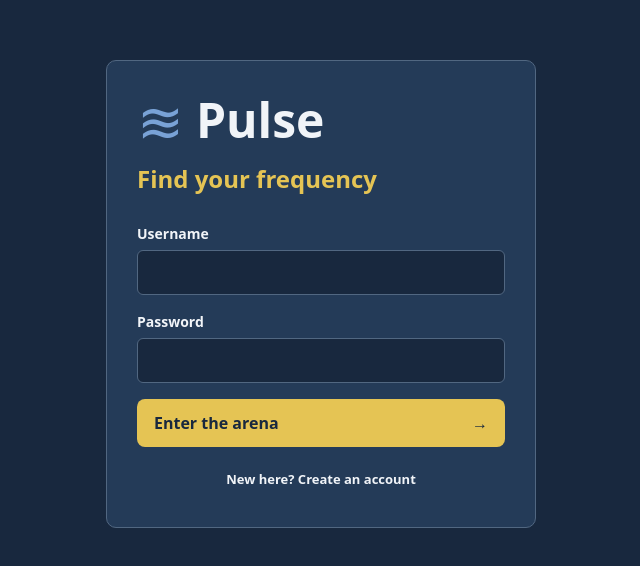
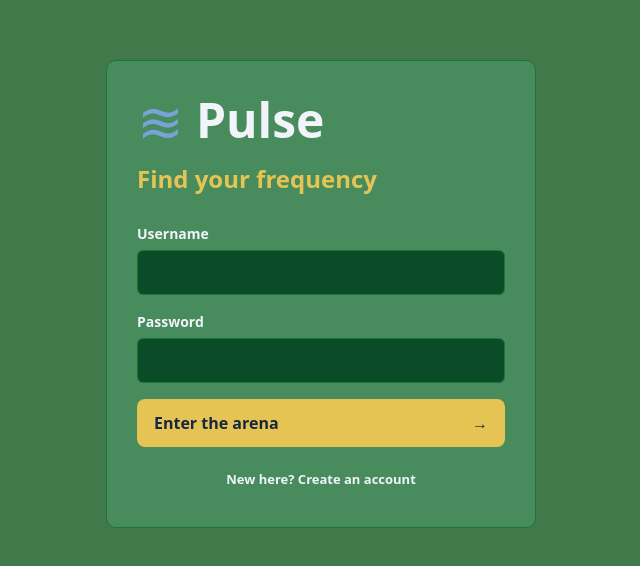
Before and after one commit to 2Bandie/Web-Application-Dev, a React (Vite) app in the folder Projects/Midterm/frontend/: page / in a window 1280 px wide. Shown: the part 106-672 px from the top of the page, without its empty margins (319-959 px from the left). Built offline with nearby package versions, Linux system fonts and the light colour scheme.

Commit message:
Preserve supplied colors and remove extra gameplay labels

```diff
--- a/Projects/Midterm/frontend/src/App.tsx
+++ b/Projects/Midterm/frontend/src/App.tsx
@@ -233,9 +233,6 @@ function Dashboard() {
         </div>
       </header>
       <main>
-        <div className="page-heading">
-          <h1>Feel the Beat</h1>
-        </div>
         {(error || session.error) && (
           <div className="error" role="alert">
             {error || session.error}
@@ -349,10 +346,13 @@ function Dashboard() {
               <>
                 <div className="session-heading">
                   <div>
-                    <span className="eyebrow">YOUR LIVE SESSION</span>
                     <h2>
                       {room.song.title}{" "}
-                      <span className="tag">{room.status.toUpperCase()}</span>
+                      <span
+                        className={`tag${room.status === "paused" ? " tag--paused" : ""}`}
+                      >
+                        {room.status.toUpperCase()}
+                      </span>
                     </h2>
                   </div>
                   <div className="room-code">
--- a/Projects/Midterm/frontend/src/Arena.tsx
+++ b/Projects/Midterm/frontend/src/Arena.tsx
@@ -164,7 +164,7 @@ export const Arena = memo(function Arena({
                 ? "TRACK COMPLETE"
                 : time < 0
                   ? String(Math.ceil(-time / 1000))
-                  : "ON THE BEAT";
+                  : "";
       if (label !== lastLabel) {
         setCountdown(label);
         lastLabel = label;
@@ -211,9 +211,13 @@ export const Arena = memo(function Arena({
     return () => cancelAnimationFrame(frame);
   }, [audio, hitNotes, offset, room.code]);
   return (
-    <section className="instrument" aria-label="Four lane rhythm game">
+    <section
+      className="instrument"
+      data-status={room.status}
+      aria-label="Four lane rhythm game"
+    >
       <div className="instrument-top">
-        <span className="eyebrow">{countdown}</span>
+        {countdown && <span className="eyebrow">{countdown}</span>}
         <button
           className="text-button"
           onClick={() => {
@@ -245,7 +249,6 @@ export const Arena = memo(function Arena({
         {room.status === "paused" && (
           <div className="pause-overlay" role="status">
             <strong>Paused</strong>
-            <span>Your song, notes, and accuracy are on hold.</span>
             <span>Use Resume above to keep playing.</span>
           </div>
         )}
--- a/Projects/Midterm/frontend/src/style.css
+++ b/Projects/Midterm/frontend/src/style.css
@@ -4,11 +4,11 @@
   font-synthesis: none;
   color-scheme: dark;
   color: #f1f4f8;
-  background: #18283e;
+  background: #42794b;
   line-height: 1.5;
-  --surface: #243b58;
-  --border: #516781;
-  --muted: #c0ccda;
+  --surface: #488b5d;
+  --border: #1a773a;
+  --muted: #c2dac0;
   --blue: #79a2d6;
   --yellow: #e5c454;
   --green: #79b68e;
@@ -70,7 +70,7 @@ button {
   border: 1px solid transparent;
   border-radius: 8px;
   background: var(--yellow);
-  color: #18283e;
+  color: #162740;
   cursor: pointer;
 }
 button:disabled {
@@ -91,7 +91,7 @@ input {
   padding: 11px;
   border: 1px solid var(--border);
   border-radius: 6px;
-  background: #18283e;
+  background: #0a4c28;
   color: inherit;
 }
 label {
@@ -158,7 +158,7 @@ nav .nav-active {
   height: 30px;
   border-radius: 50%;
   background: var(--blue);
-  color: #18283e;
+  color: #29723b;
 }
 main {
   padding: 32px;
@@ -194,7 +194,7 @@ main {
   gap: 10px;
 }
 .track {
-  background: #1c304a;
+  background: #134e3e;
   color: inherit;
   text-align: left;
   padding: 12px;
@@ -216,7 +216,7 @@ main {
   height: 40px;
   border-radius: 5px;
   background: var(--blue);
-  color: #18283e;
+  color: #29725f;
   font-size: 25px;
 }
 .track:nth-child(2) .track-art {
@@ -391,7 +391,7 @@ kbd {
 .accuracy-meter {
   height: 8px;
   margin: 10px 0;
-  background: #18283e;
+  background: #4fb35b;
   border-radius: 4px;
   overflow: hidden;
 }
@@ -509,11 +509,11 @@ th:last-child {
   justify-content: center;
   gap: 10px;
   padding: 20px;
-  background: #1c304a;
+  background: #18325a;
   text-align: center;
 }
 .pause-overlay strong {
-  color: var(--yellow);
+  color: var(--green);
   font-size: 32px;
 }
 .pause-overlay span {
@@ -636,3 +636,11 @@ th:last-child {
     animation: hit-fade 650ms both;
   }
 }
+
+.instrument[data-status="paused"] .eyebrow,
+.tag--paused {
+  color: var(--green);
+}
+.instrument-top .text-button {
+  margin-left: auto;
+}
```
Also changed, not shown: 2 other files (tests, documents, lock files or other folders).
